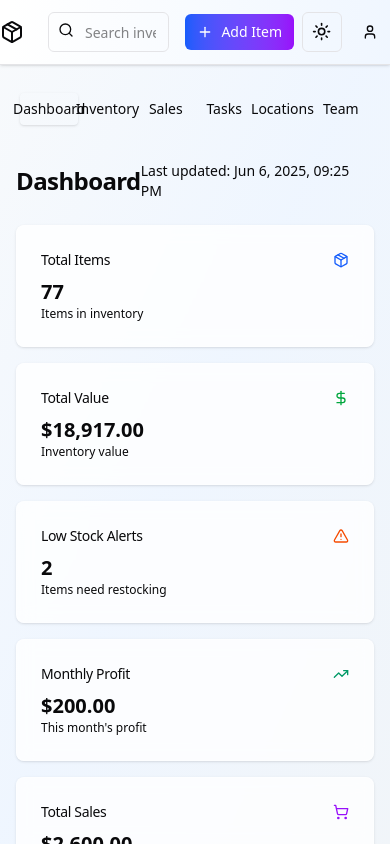
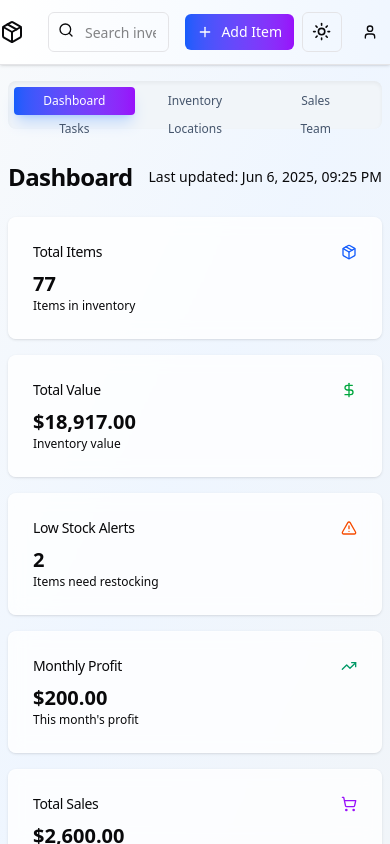
Before and after one commit to hakro10/Mariaus_Inventorizacija, a Next.js app: page / in a window 390 px wide. Built offline with nearby package versions, Linux system fonts and the light colour scheme.

Commit message:
made mobile friendly, added touch recognition, fixed Tasks touch response.

```diff
--- a/components/inventory-grid.tsx
+++ b/components/inventory-grid.tsx
@@ -61,7 +61,7 @@ export function InventoryGrid({ items, categories, locations, onEditItem, onSell
   }
 
   return (
-    <div className="grid gap-4 md:grid-cols-2 lg:grid-cols-3">
+    <div className="grid gap-4 sm:grid-cols-2 lg:grid-cols-3">
       {items.map((item) => (
         <Card key={item.id} className="transition-all hover:shadow-lg bg-white/80 dark:bg-slate-800/80 backdrop-blur border border-white/20 dark:border-slate-700/50 shadow-sm">
           <CardHeader className="pb-3 cursor-pointer" onClick={() => onItemClick(item)}>
@@ -127,20 +127,26 @@ export function InventoryGrid({ items, categories, locations, onEditItem, onSell
               </div>
             </div>
 
-            <div className="flex space-x-2 pt-2">
+            <div className="flex flex-col sm:flex-row space-y-2 sm:space-y-0 sm:space-x-2 pt-2">
               <Button
                 variant="outline"
                 size="sm"
-                className="flex-1 border-blue-200 text-blue-600 hover:bg-blue-50 hover:text-blue-700 dark:border-blue-800 dark:text-blue-400 dark:hover:bg-blue-900/20"
-                onClick={() => onEditItem(item)}
+                className="flex-1 h-9 sm:h-8 border-blue-200 text-blue-600 hover:bg-blue-50 hover:text-blue-700 dark:border-blue-800 dark:text-blue-400 dark:hover:bg-blue-900/20"
+                onClick={(e) => {
+                  e.stopPropagation()
+                  onEditItem(item)
+                }}
               >
                 <Edit className="h-3 w-3 mr-1" />
                 Edit
               </Button>
               <Button
                 size="sm"
-                className="flex-1 bg-green-600 hover:bg-green-700 text-white"
-                onClick={() => onSellItem(item)}
+                className="flex-1 h-9 sm:h-8 bg-green-600 hover:bg-green-700 text-white"
+                onClick={(e) => {
+                  e.stopPropagation()
+                  onSellItem(item)
+                }}
                 disabled={item.status === 'sold' || item.quantity === 0}
               >
                 <ShoppingBasket className="h-3 w-3 mr-1" />
@@ -149,8 +155,9 @@ export function InventoryGrid({ items, categories, locations, onEditItem, onSell
               <Button
                 variant="outline"
                 size="sm"
-                className="flex-1 border-red-200 text-red-600 hover:bg-red-50 hover:text-red-700 dark:border-red-800 dark:text-red-400 dark:hover:bg-red-900/20"
-                onClick={() => {
+                className="flex-1 h-9 sm:h-8 border-red-200 text-red-600 hover:bg-red-50 hover:text-red-700 dark:border-red-800 dark:text-red-400 dark:hover:bg-red-900/20"
+                onClick={(e) => {
+                  e.stopPropagation()
                   if (confirm(`Are you sure you want to delete "${item.name}"? This action cannot be undone.`)) {
                     onDeleteItem(item)
                   }
--- a/components/item-detail-modal.tsx
+++ b/components/item-detail-modal.tsx
@@ -110,7 +110,7 @@ export function ItemDetailModal({
           </DialogDescription>
         </DialogHeader>
 
-        <div className="grid grid-cols-1 lg:grid-cols-2 gap-6 overflow-y-auto max-h-[calc(90vh-120px)]">
+        <div className="grid grid-cols-1 lg:grid-cols-2 gap-4 lg:gap-6 overflow-y-auto max-h-[calc(90vh-120px)]">
           {/* Left Column - Item Details */}
           <div className="space-y-4">
             {/* Basic Info Card */}
--- a/components/task-board.tsx
+++ b/components/task-board.tsx
@@ -8,6 +8,7 @@ import {
   DragOverlay,
   DragStartEvent,
   PointerSensor,
+  TouchSensor,
   useSensor,
   useSensors,
   useDroppable,
@@ -732,6 +733,12 @@ export function TaskBoard({ tasks, teamMembers, onUpdateTask, onCreateTask, onDe
       activationConstraint: {
         distance: 8,
       },
+    }),
+    useSensor(TouchSensor, {
+      activationConstraint: {
+        delay: 250,
+        tolerance: 8,
+      },
     })
   )
 
@@ -819,7 +826,7 @@ export function TaskBoard({ tasks, teamMembers, onUpdateTask, onCreateTask, onDe
           onDragStart={handleDragStart}
           onDragEnd={handleDragEnd}
         >
-          <div className="grid grid-cols-1 md:grid-cols-2 lg:grid-cols-4 gap-6 h-full">
+          <div className="grid grid-cols-1 sm:grid-cols-2 lg:grid-cols-4 gap-4 sm:gap-6 h-full">
             {columns.map(column => (
               <div key={column.id} id={column.id} className="flex flex-col min-h-0">
                 <Column
--- a/components/ui/tabs.tsx
+++ b/components/ui/tabs.tsx
@@ -14,7 +14,7 @@ const TabsList = React.forwardRef<
   <TabsPrimitive.List
     ref={ref}
     className={cn(
-      "inline-flex h-10 items-center justify-center rounded-md bg-muted p-1 text-muted-foreground",
+      "inline-flex h-12 items-center justify-center rounded-lg bg-slate-100 dark:bg-slate-800 p-1.5 text-slate-600 dark:text-slate-400 shadow-inner",
       className
     )}
     {...props}
@@ -29,7 +29,7 @@ const TabsTrigger = React.forwardRef<
   <TabsPrimitive.Trigger
     ref={ref}
     className={cn(
-      "inline-flex items-center justify-center whitespace-nowrap rounded-sm px-3 py-1.5 text-sm font-medium ring-offset-background transition-all focus-visible:outline-none focus-visible:ring-2 focus-visible:ring-ring focus-visible:ring-offset-2 disabled:pointer-events-none disabled:opacity-50 data-[state=active]:bg-background data-[state=active]:text-foreground data-[state=active]:shadow-sm",
+      "inline-flex items-center justify-center whitespace-nowrap rounded-sm px-3 py-1.5 text-sm font-medium ring-offset-background transition-all focus-visible:outline-none focus-visible:ring-2 focus-visible:ring-ring focus-visible:ring-offset-2 disabled:pointer-events-none disabled:opacity-50 data-[state=active]:bg-gradient-to-r data-[state=active]:from-blue-600 data-[state=active]:to-purple-600 data-[state=active]:text-white data-[state=active]:shadow-lg data-[state=active]:shadow-blue-500/25 hover:bg-muted/50",
       className
     )}
     {...props}
--- a/src/app/page.tsx
+++ b/src/app/page.tsx
@@ -268,15 +268,15 @@ export default function WarehouseManagementPage() {
         onAddItem={handleAddItem}
       />
 
-      <main className="container mx-auto px-4 py-6 flex-1 flex flex-col min-h-0 overflow-hidden">
+      <main className="container mx-auto px-2 sm:px-4 py-4 sm:py-6 flex-1 flex flex-col min-h-0 overflow-hidden">
         <Tabs defaultValue="dashboard" className="space-y-6 flex-1 flex flex-col min-h-0">
-          <TabsList className="grid w-full grid-cols-6 flex-shrink-0">
-            <TabsTrigger value="dashboard">Dashboard</TabsTrigger>
-            <TabsTrigger value="inventory">Inventory</TabsTrigger>
-            <TabsTrigger value="sales">Sales</TabsTrigger>
-            <TabsTrigger value="tasks">Tasks</TabsTrigger>
-            <TabsTrigger value="locations">Locations</TabsTrigger>
-            <TabsTrigger value="team">Team</TabsTrigger>
+          <TabsList className="grid w-full grid-cols-3 sm:grid-cols-6 flex-shrink-0">
+            <TabsTrigger value="dashboard" className="text-xs sm:text-sm">Dashboard</TabsTrigger>
+            <TabsTrigger value="inventory" className="text-xs sm:text-sm">Inventory</TabsTrigger>
+            <TabsTrigger value="sales" className="text-xs sm:text-sm">Sales</TabsTrigger>
+            <TabsTrigger value="tasks" className="text-xs sm:text-sm">Tasks</TabsTrigger>
+            <TabsTrigger value="locations" className="text-xs sm:text-sm">Locations</TabsTrigger>
+            <TabsTrigger value="team" className="text-xs sm:text-sm">Team</TabsTrigger>
           </TabsList>
 
           {/* Dashboard Tab */}
@@ -290,7 +290,7 @@ export default function WarehouseManagementPage() {
 
             <DashboardStatsComponent stats={dashboardStats} />
 
-            <div className="grid gap-6 md:grid-cols-2">
+            <div className="grid gap-6 sm:grid-cols-1 lg:grid-cols-2">
               {/* Recent Sales */}
               <Card className="bg-white/80 dark:bg-slate-800/80 backdrop-blur border border-white/20 dark:border-slate-700/50 shadow-sm">
                 <CardHeader>
@@ -367,12 +367,15 @@ export default function WarehouseManagementPage() {
 
           {/* Inventory Tab */}
           <TabsContent value="inventory" className="flex-1 flex flex-col min-h-0">
-            <div className="flex flex-col sm:flex-row justify-between items-start sm:items-center gap-4 flex-shrink-0">
-              <h2 className="text-3xl font-bold tracking-tight">Inventory</h2>
-              <div className="flex items-center space-x-2">
+            <div className="flex flex-col gap-4 flex-shrink-0">
+              <div className="flex flex-col sm:flex-row justify-between items-start sm:items-center gap-4">
+                <h2 className="text-2xl sm:text-3xl font-bold tracking-tight">Inventory</h2>
                 <div className="text-sm text-muted-foreground">
                   {filteredItems.length} of {inventoryItems.length} items
                 </div>
+              </div>
+
+              <div className="flex flex-col sm:flex-row gap-2 sm:gap-3">
                 <Button onClick={() => setAddItemOpen(true)} className="bg-gradient-to-r from-blue-600 to-purple-600 hover:from-blue-700 hover:to-purple-700">
                   <Package className="h-4 w-4 mr-2" />
                   Add Item
@@ -529,7 +532,7 @@ export default function WarehouseManagementPage() {
             </div>
 
             <div className="flex-1 overflow-y-auto min-h-0">
-              <div className="grid gap-4 md:grid-cols-2 lg:grid-cols-3">
+              <div className="grid gap-4 sm:grid-cols-2 lg:grid-cols-3">
               {locations.map((location) => {
                 const locationItems = inventoryItems.filter(item => item.locationId === location.id)
                 const currentUsage = locationItems.length
@@ -613,7 +616,7 @@ export default function WarehouseManagementPage() {
             </div>
 
             <div className="flex-1 overflow-y-auto min-h-0">
-              <div className="grid gap-4 md:grid-cols-2 lg:grid-cols-3">
+              <div className="grid gap-4 sm:grid-cols-2 lg:grid-cols-3">
               {teamMembers.map((member) => {
                 const getStatusColor = (status: string) => {
                   switch (status) {
```
